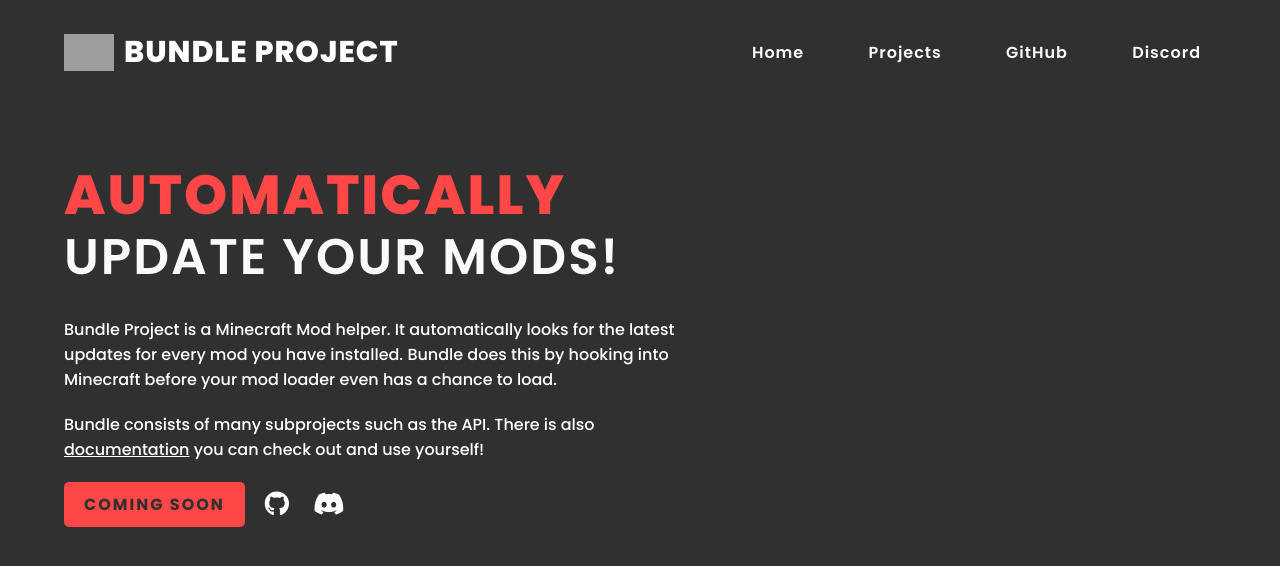
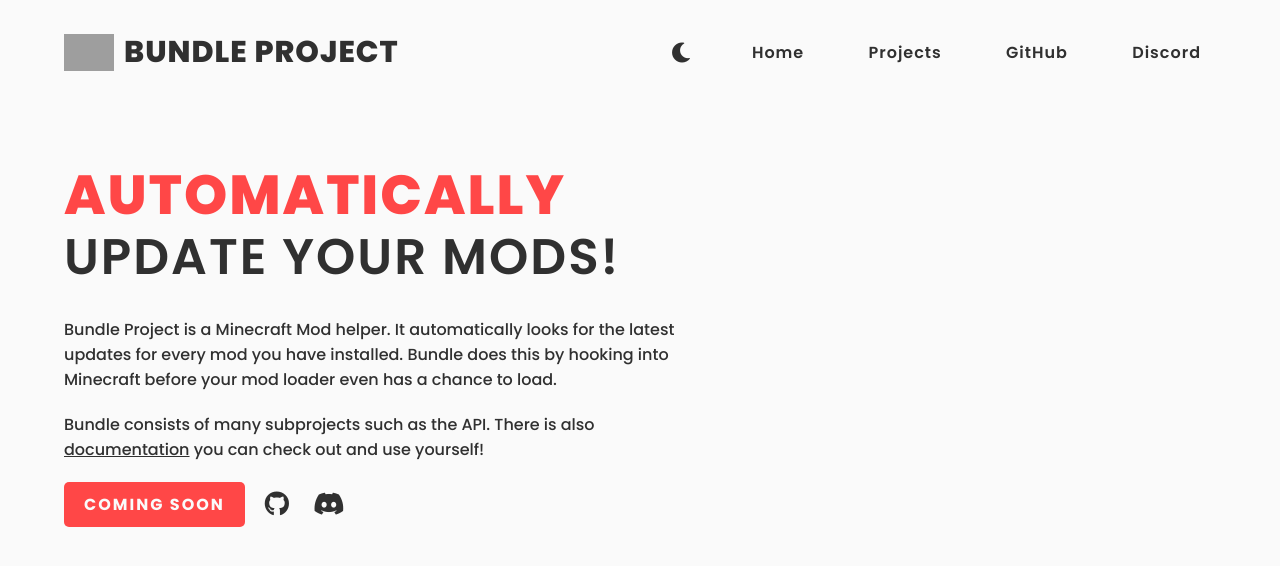
Before and after one commit to BundleProject/Website, a plain HTML site: page index.html in a window 1280 px wide. Drawn offline with nearby package versions, Linux system fonts and the light colour scheme; grey boxes are pictures that could not be loaded.

Commit message:
added dark mode

```diff
--- /dev/null
+++ b/darkmode.js
@@ -0,0 +1,40 @@
+$(document).ready(function() {
+    let theme = localStorage.getItem("theme")
+
+    if (theme === null) {
+        theme = window.matchMedia("(prefers-color-scheme: dark)").matches ? "dark" : "light"
+        localStorage.setItem("theme", theme)
+    }
+
+    setTheme(theme)
+
+    $('#dark-mode-switch').click(toggleTheme);
+})
+
+function setTheme(theme) {
+    let body = $(document.body)
+
+    if (theme === "dark") {
+        body.removeClass("theme--dark")
+        body.removeClass("theme--light")
+
+        body.addClass("theme--dark")
+    } else if (theme === "light") {
+        body.removeClass("theme--dark")
+        body.removeClass("theme--light")
+
+        body.addClass("theme--light")
+    }
+}
+
+function toggleTheme() {
+    let theme = localStorage.getItem("theme")
+
+    if (theme === "dark") theme = "light"
+    else if (theme === "light") theme = "dark"
+    else theme = "dark"
+
+    localStorage.setItem("theme", theme)
+
+    setTheme(theme)
+}
--- a/index.html
+++ b/index.html
@@ -21,20 +21,30 @@
 </head>
 
 <body>
+    <script src="https://cdn.jsdelivr.net/npm/jquery@3.6.0/dist/jquery.min.js"></script>
+    <script src="darkmode.js"></script>
+
     <section>
         <input type="checkbox" id="check">
+        <input type="checkbox" id="dark-mode-switch">
         <header>
             <a href="#" class="logo">
                 <img src="https://dl.isxander.dev/logos/bundle/v1/bundle.png" alt="logo"/>
                 <text>Bundle Project</text>
             </a>
-            <div class="navigation">
-                <a href="https://www.bundleproject.org">Home</a>
-                <a href="https://github.com/orgs/BundleProject/repositories">Projects</a>
-                <a href="https://github.com/BundleProject">GitHub</a>
-                <a href="https://discord.gg/gzJDUt3a8w">Discord</a>
+            <div class="right-row">
+                <label for="dark-mode-switch" class="theme-btn">
+                    <i class="fas fa-sun light-btn"></i>
+                    <i class="fas fa-moon dark-btn"></i>
+                </label>
+                <div class="navigation">
+                    <a href="https://www.bundleproject.org">Home</a>
+                    <a href="https://github.com/orgs/BundleProject/repositories">Projects</a>
+                    <a href="https://github.com/BundleProject">GitHub</a>
+                    <a href="https://discord.gg/gzJDUt3a8w">Discord</a>
+                </div>
             </div>
-            <label for="check">
+            <label for="check" id="dropdown-btns">
                 <i class="fas fa-bars menu-btn"></i>
                 <i class="fas fa-times close-btn"></i>
             </label>
--- a/style.sass
+++ b/style.sass
@@ -1,15 +1,14 @@
 @import url('https://fonts.googleapis.com/css2?family=Poppins:ital,wght@0,100;0,200;0,300;0,400;0,500;0,600;0,700;0,800;0,900;1,100;1,200;1,300;1,400;1,500;1,600;1,700;1,800;1,900&display=swap')
-
-$light-color: #fafafa
-$dark-color: #303030
-$accent-color: #ff4747
+@import "themes"
 
 *
   margin: 0
   padding: 0
   box-sizing: border-box
   font-family: "Poppins", sans-serif
-  color: white
+
+  @include themed()
+    color: t($foreground-color)
 
 section
   position: relative
@@ -18,10 +17,12 @@
   display: flex
   flex-direction: column
   justify-content: flex-start
-  background: $dark-color
   background-size: cover
   overflow-x: hidden
   background-position: center
+
+  @include themed()
+    background: t($background-color)
 
 header
   position: relative
@@ -36,12 +37,14 @@
     display: flex
     align-items: center
     position: relative
-    color: $light-color
     font-size: 30px
     text-decoration: none
     text-transform: uppercase
     font-weight: 800
     letter-spacing: 1px
+
+    @include themed()
+      color: t($foreground-color)
 
     transition: 0.3s
     transition-property: transform
@@ -59,24 +62,33 @@
   .logo:hover
     transform: scale(1.05)
 
-  .navigation
-    a
-      color: $light-color
+  .right-row
+    display: flex
+    align-items: center
+
+    a, label
       text-decoration: none
       font-weight: 600
       letter-spacing: 1px
       padding: 2px 15px
       border-radius: 5px
 
+      @include themed()
+        color: t($foreground-color)
+
       transition: 0.3s
       transition-property: background, color
 
-    a:not(:last-child)
+    a:not(:last-child), label:not(:last-child)
       margin-right: 30px
 
-    a:hover
-      background: $accent-color
-      color: $dark-color
+    a:hover, label:hover
+      @include themed()
+        background: t($accent-color)
+        color: t($background-color)
+
+    .theme-btn
+      font-size: 20px
 
 .content
   max-width: 650px
@@ -84,7 +96,6 @@
 
   .info
     h2
-      color: $accent-color
       font-size: 55px
       text-transform: uppercase
       font-weight: 800
@@ -92,10 +103,15 @@
       line-height: 60px
       margin-bottom: 30px
 
+      @include themed()
+        color: t($accent-color)
+
       span
-        color: $light-color
         font-size: 50px
         font-weight: 600
+
+        @include themed()
+          color: t($foreground-color)
 
     p
       font-size: 16px
@@ -108,8 +124,6 @@
     align-items: center
 
     .download
-      color: $dark-color
-      background: $accent-color
       text-decoration: none
       text-transform: uppercase
       font-weight: 700
@@ -117,34 +131,50 @@
       padding: 10px 20px
       border-radius: 5px
 
+      @include themed()
+        color: t($background-color)
+        background: t($accent-color)
+
       transition: 0.3s
       transition-property: background
 
     .download:hover
-      background: $light-color
+      @include themed()
+        background: t($foreground-color)
 
     .media-icons
       padding-left: 20px
 
       a
         position: relative
-        color: $light-color
         font-size: 25px
+
+        @include themed()
+          color: t($foreground-color)
 
       a:not(:first-child)
         margin-left: 20px
 
-label
+#dropdown-btns
   display: none
 
-#check
+input
   display: none
 
-@media (max-width: 920px)
-  header .navigation
+.theme--light
+  .light-btn
     display: none
 
-  label
+.theme--dark
+  .dark-btn
+    display: none
+
+@media (max-width: 990px)
+  header
+    .navigation, .theme-btn
+      display: none
+
+  #dropdown-btns
     display: block
     font-size: 25px
     cursor: pointer
@@ -160,13 +190,21 @@
       display: none
 
   label:hover
-    color: $accent-color
+    @include themed()
+      color: t($accent-color)
 
   #check:checked ~ header
+    .theme-btn
+      z-index: 3
+      display: flex
+      position: fixed
+      left: 5vw
+      font-size: 25px
+
+
     .navigation
       z-index: 2
       position: fixed
-      background: rgba($accent-color, 0.8)
       top: 0
       bottom: 0
       left: 0
@@ -175,6 +213,9 @@
       flex-direction: column
       justify-content: center
       align-items: center
+
+      @include themed()
+        background: rgba(t($accent-color), 0.8)
 
       a
         font-weight: 700
--- /dev/null
+++ b/themes.scss
@@ -0,0 +1,34 @@
+$foreground-color: 'foreground-color';
+$background-color: 'background-color';
+$accent-color: 'accent-color';
+
+$themes: (
+  light: (
+    foreground-color: #303030,
+    background-color: #fafafa,
+    accent-color: #ff4747
+  ),
+  dark: (
+    foreground-color: #fafafa,
+    background-color: #303030,
+    accent-color: #ff4747
+  ),
+);
+
+@mixin themed() {
+  @each $theme, $map in $themes {
+    .theme--#{$theme} & {
+      $theme-map: () !global;
+      @each $key, $submap in $map {
+        $value: map-get(map-get($themes, $theme), '#{$key}');
+        $theme-map: map-merge($theme-map, ($key: $value)) !global;
+      }
+      @content;
+      $theme-map: null !global;
+    }
+  }
+}
+
+@function t($key) {
+  @return map-get($theme-map, $key);
+}
```
Also changed, not shown: style.css, themes.css (added), 2 other files.
